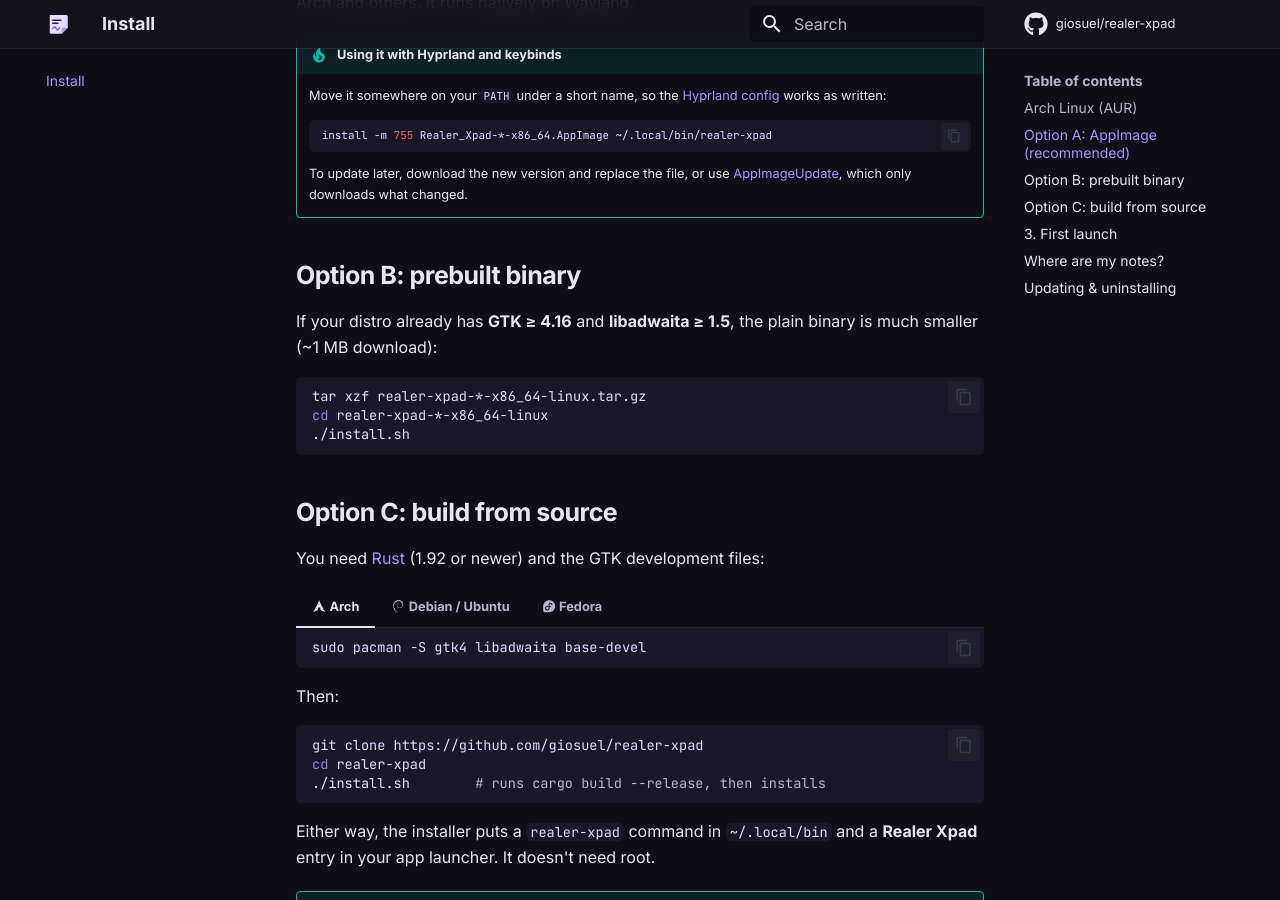
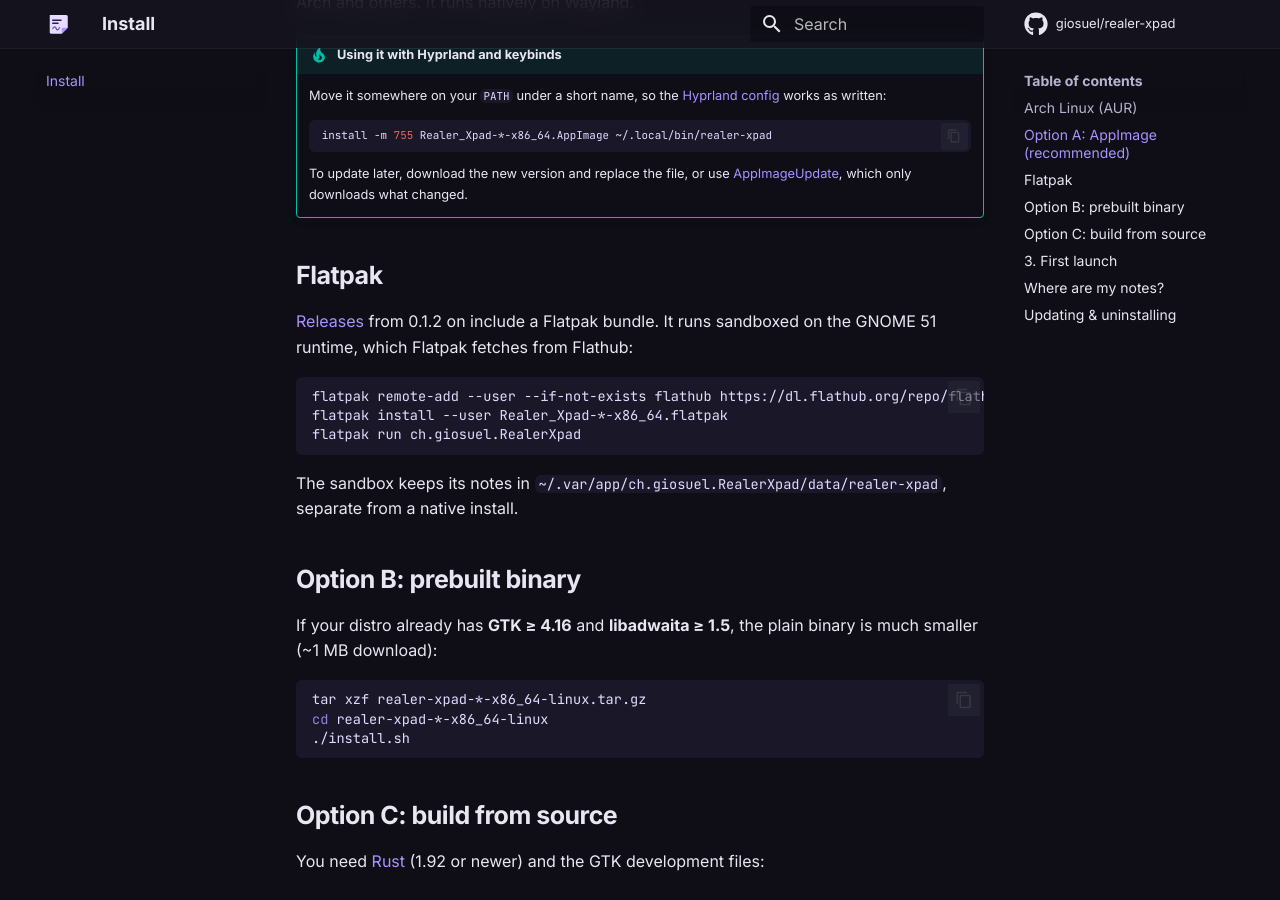
Before and after one commit to giosuel/realer-xpad, an MkDocs documentation site: the page built from docs/install.md, in a window 1280 px wide and 900 px high, scrolled down 830 px. Built offline with MkDocs 1.6.1 and Material for MkDocs 9.7.7, drawn with Linux system fonts in a browser that asks for light colours; comment, search, counter and statistics services are not loaded.

Commit message:
Add a Flatpak, built in CI and shipped with each release
The manifest builds the checkout on GNOME 51 with the Rust SDK extension,
fully offline (cargo-sources.json, regenerated by update-cargo-sources.sh).
The sandbox gets Wayland, DRI and read access to Hyprland's socket for
window placement and pinning, nothing else.

packaging/flatpak/test.sh builds with org.flatpak.Builder in a container,
runs Flathub's linter and checks on headless sway that a note window opens
and the sandbox reaches a (fake) Hyprland socket. flathub-manifest.sh
prints the manifest for Flathub, pinned to a release tag.

CI builds the bundle on every PR; releases attach it.

Co-Authored-By: Claude Opus 5.5 <noreply@anthropic.com>
Claude-Session: https://claude.ai/code/session_01MtrjThqMBiYwFRieHXzAzt

````diff
--- a/docs/install.md
+++ b/docs/install.md
@@ -46,6 +46,21 @@ Fedora 40+, Arch and others. It runs natively on Wayland.
     To update later, download the new version and replace the file, or use
     [AppImageUpdate](https://github.com/AppImageCommunity/AppImageUpdate), which
     only downloads what changed.
+
+## Flatpak
+
+[Releases](https://github.com/giosuel/realer-xpad/releases) from 0.1.2 on include
+a Flatpak bundle. It runs sandboxed on the GNOME 51 runtime, which Flatpak fetches
+from Flathub:
+
+```sh
+flatpak remote-add --user --if-not-exists flathub https://dl.flathub.org/repo/flathub.flatpakrepo
+flatpak install --user Realer_Xpad-*-x86_64.flatpak
+flatpak run ch.giosuel.RealerXpad
+```
+
+The sandbox keeps its notes in `~/.var/app/ch.giosuel.RealerXpad/data/realer-xpad`,
+separate from a native install.
 
 ## Option B: prebuilt binary
 
````
Also changed, not shown: README.md (+2 -0 lines), docs/hyprland.md (+5 -0 lines), packaging/flatpak/README.md (added, +40 -0 lines), 8 other files.
